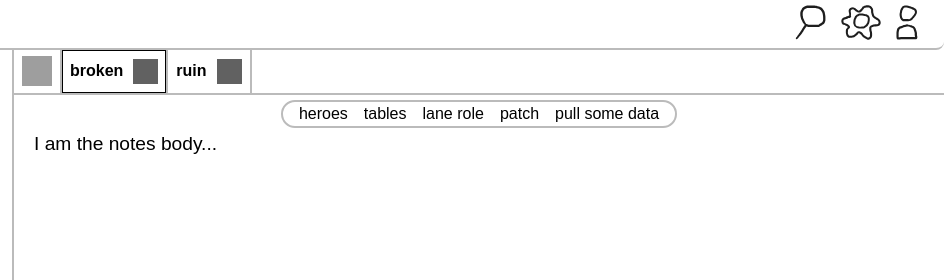
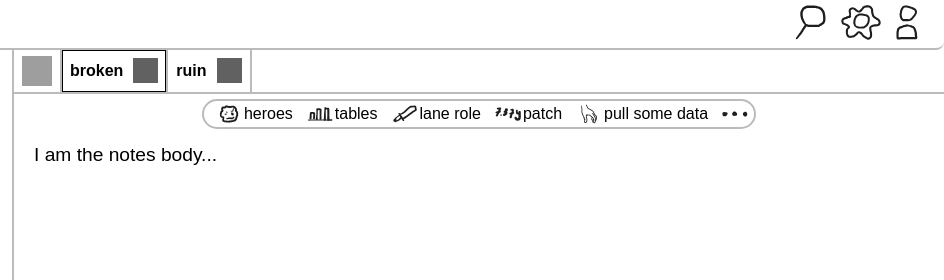
Before and after one commit to verkag/fullstack-webapp, a plain HTML site: page frontend/index.html in a window 1280 px wide. Shown: the top 280 px of the page, 336-1280 px from the left. Drawn offline with Linux system fonts and the light colour scheme; grey boxes are pictures that could not be loaded.

Commit message:
toolabr icnons added

```diff
--- a/frontend/index.html
+++ b/frontend/index.html
@@ -73,17 +73,17 @@
                 </div>
                 <div class="notes__preview-toolbar">
                     <div class="notes__preview-toolbar-content">
-                        <img> <!-- draw simple hero -->
+                        <img src="assets/roflo-hero.svg">
                         <p>heroes</p>
-                        <img> <!-- draw histogram -->
+                        <img src="assets/roflo-histogram.svg">
                         <p>tables</p>
-                        <img> <!-- draw sword -->
+                        <img src="assets/roflo-sword.svg">
                         <p>lane role</p>
-                        <img> <!-- draw 7.37y -->
+                        <img src="assets/roflo-patch.svg">
                         <p>patch</p>
-                        <img> <!-- draw grabbing hand -->
+                        <img src="assets/roflo-hand.svg">
                         <p>pull some data</p>
-                        <img> <!-- draw three dots -->
+                        <img src="assets/roflo-dots.svg">
                     </div>
                 </div>
                 <div class="notes__body" contenteditable="true">I am the notes body...</div>
--- a/frontend/styles/preview.css
+++ b/frontend/styles/preview.css
@@ -81,7 +81,7 @@
 
 .notes__preview-toolbar {
     padding-top: 5px;
-    margin-bottom: 5px;
+    margin-bottom: 15px;
     display: flex;
     align-items: center;
     justify-content: center;
@@ -98,14 +98,15 @@
 
 .notes__preview-toolbar-content p {
     cursor: pointer;
-    margin-left: 4px;
-    margin-right: 4px;
+    margin-right: 6px;
 }
 
 .notes__preview-toolbar-content img {
+    width: 30px;
+    height: 20px;
     cursor: pointer;
-    margin-left: 4px;
-    margin-right: 4px;
+    margin-left: 6px;
+    object-fit: fill;
 }
 
 .notes__body {
```
Also changed, not shown: frontend/assets/roflo-dots.svg (added), frontend/assets/roflo-hand.svg (added), frontend/assets/roflo-hero.svg (added), frontend/assets/roflo-histogram.svg (added), frontend/assets/roflo-patch.svg (added), frontend/assets/roflo-sword.svg (added).
